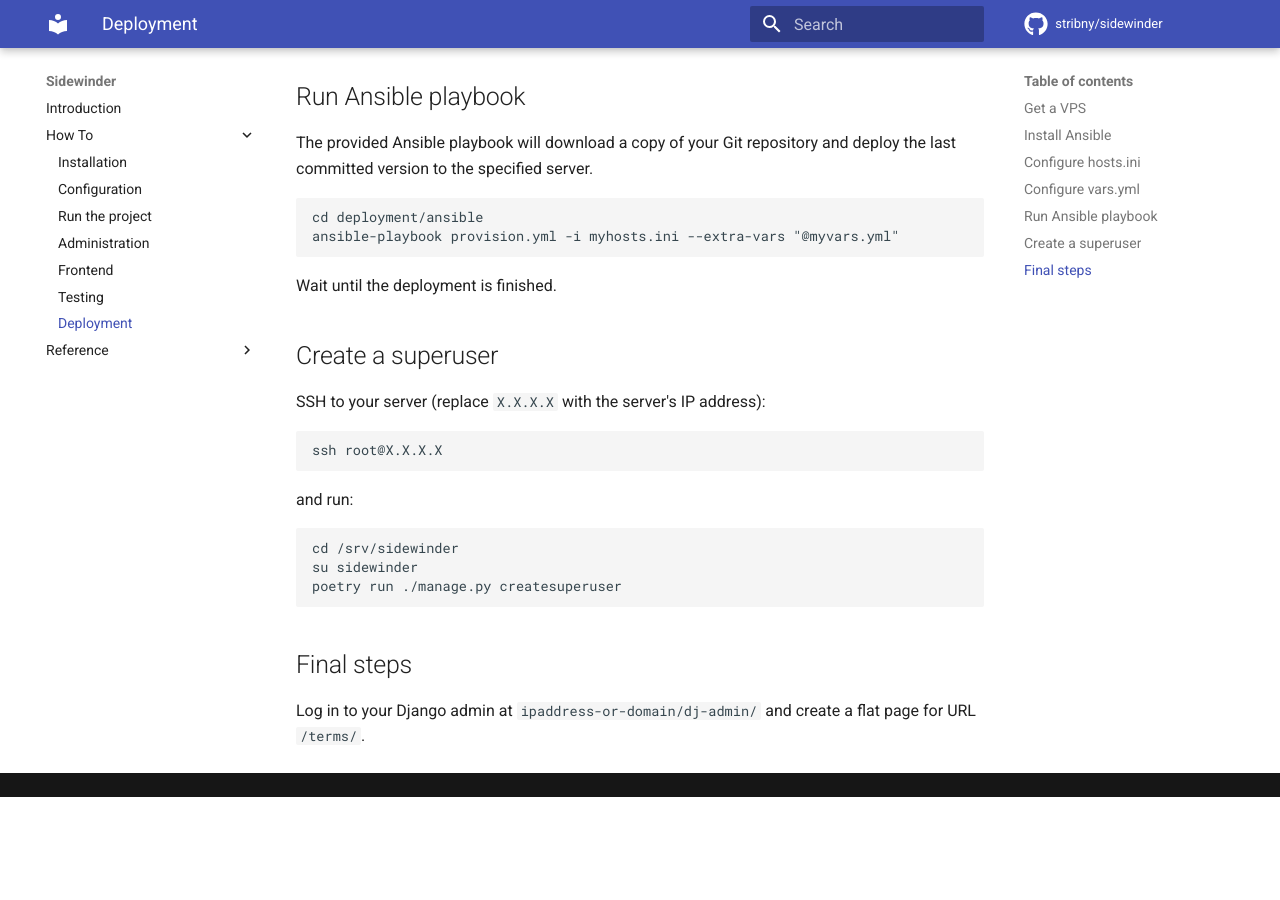
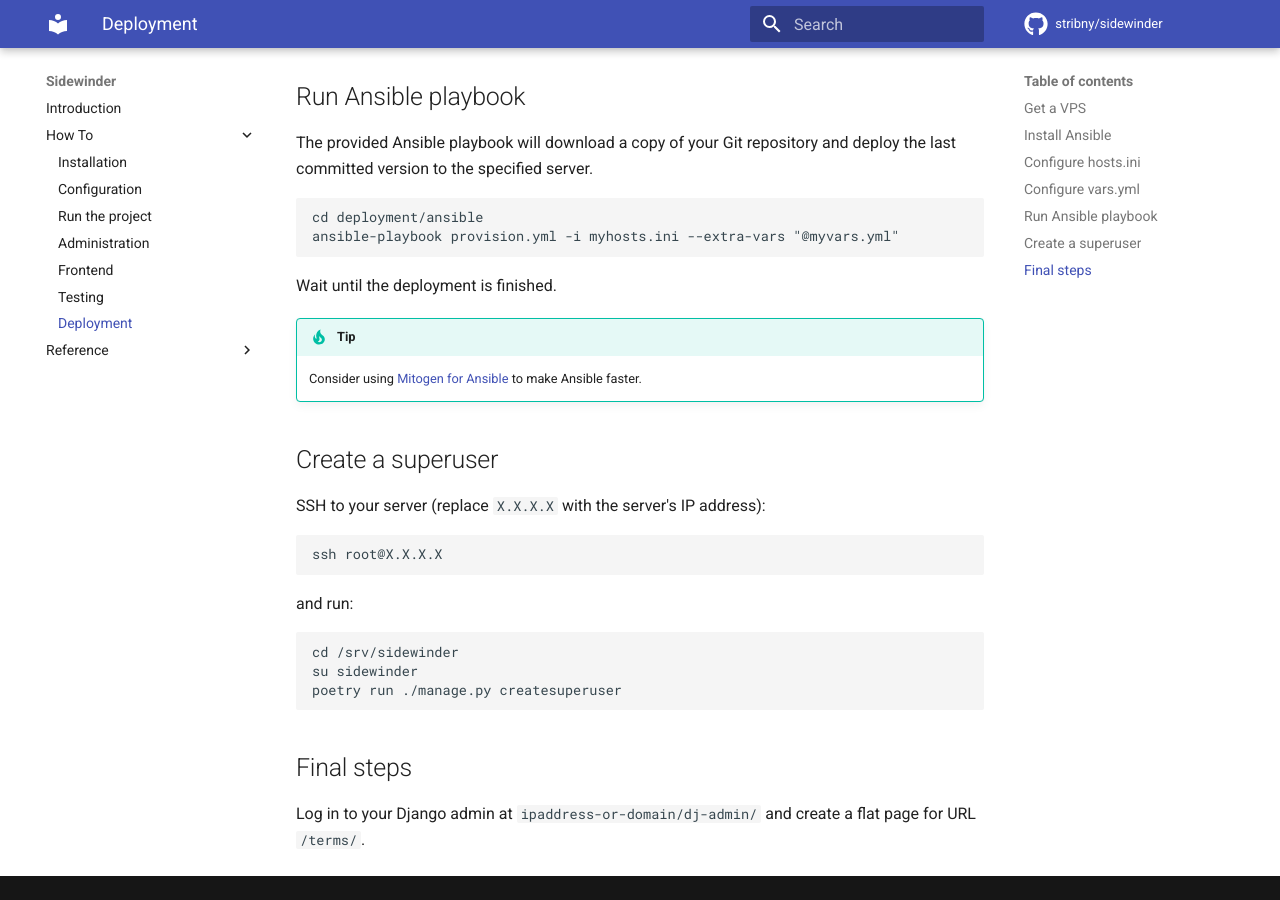
Before and after one commit to stribny/sidewinder, an MkDocs documentation site: the page built from docs/howto/deployment.md, in a window 1280 px wide and 900 px high, scrolled down 1969 px. Built offline with MkDocs 1.6.1 and Material for MkDocs 9.7.7, drawn with Linux system fonts in a browser that asks for light colours; comment, search, counter and statistics services are not loaded; before the commit the page ends 2766 px from its top, so only the background shows below that.

Commit message:
docs: Mention Mitogen

```diff
--- a/docs/howto/deployment.md
+++ b/docs/howto/deployment.md
@@ -70,6 +70,10 @@ ansible-playbook provision.yml -i myhosts.ini --extra-vars "@myvars.yml"
 
 Wait until the deployment is finished.
 
+!!! tip
+
+    Consider using [Mitogen for Ansible](https://mitogen.networkgenomics.com/ansible_detailed.html) to make Ansible faster.
+
 ## Create a superuser
 
 SSH to your server (replace `X.X.X.X` with the server's IP address):
```
